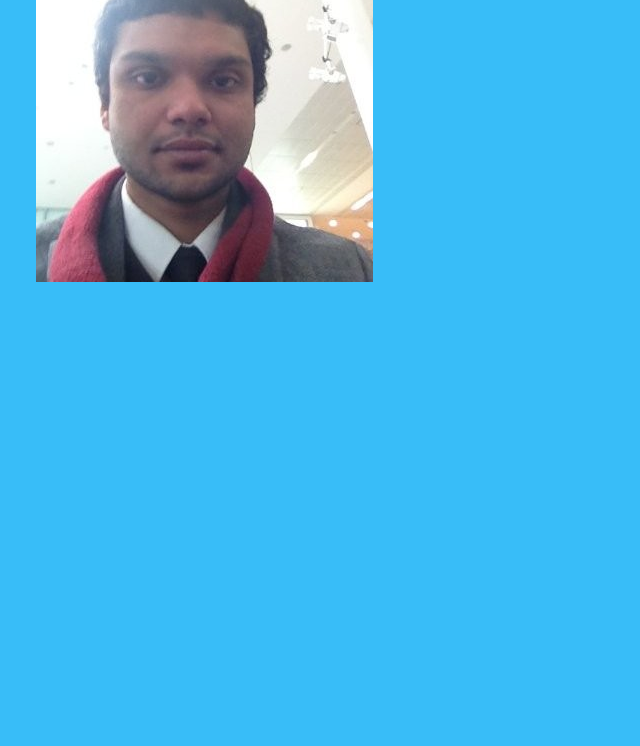
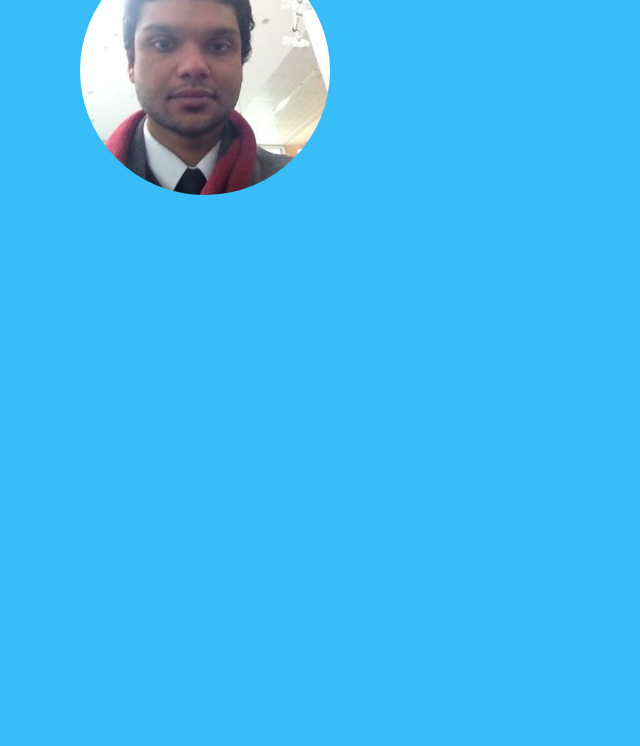
Before and after one commit to alricf/alricf.github.io, a website: page index.html in a window 1280 px wide. Shown: the part 54-800 px from the top of the page, without its empty margins (319-959 px from the left). Drawn offline with Linux system fonts and the light colour scheme.

Commit message:
Styling image

```diff
--- a/index.html
+++ b/index.html
@@ -12,7 +12,10 @@
   <header class="flex justify-center">
     <img
       src="/profile-pic.jpeg"
+      class="h-auto max-w-full rounded-full"
       alt="Alric Fernandes"
+      width="250"
+      height="250"
     />
     <h1 class="text-3xl font-bold">
       Alric Fernandes
```
Also changed, not shown: dist/output.css.
